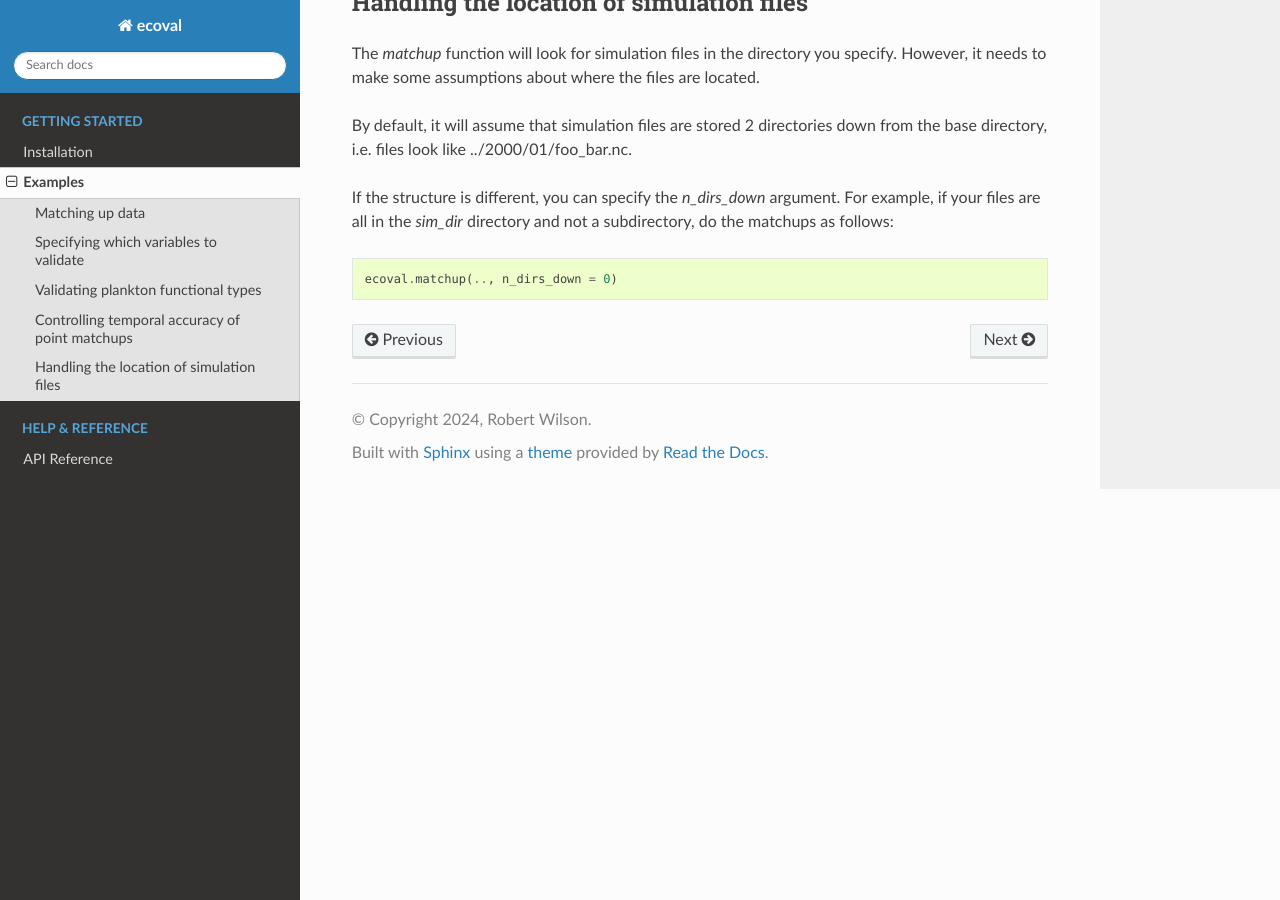
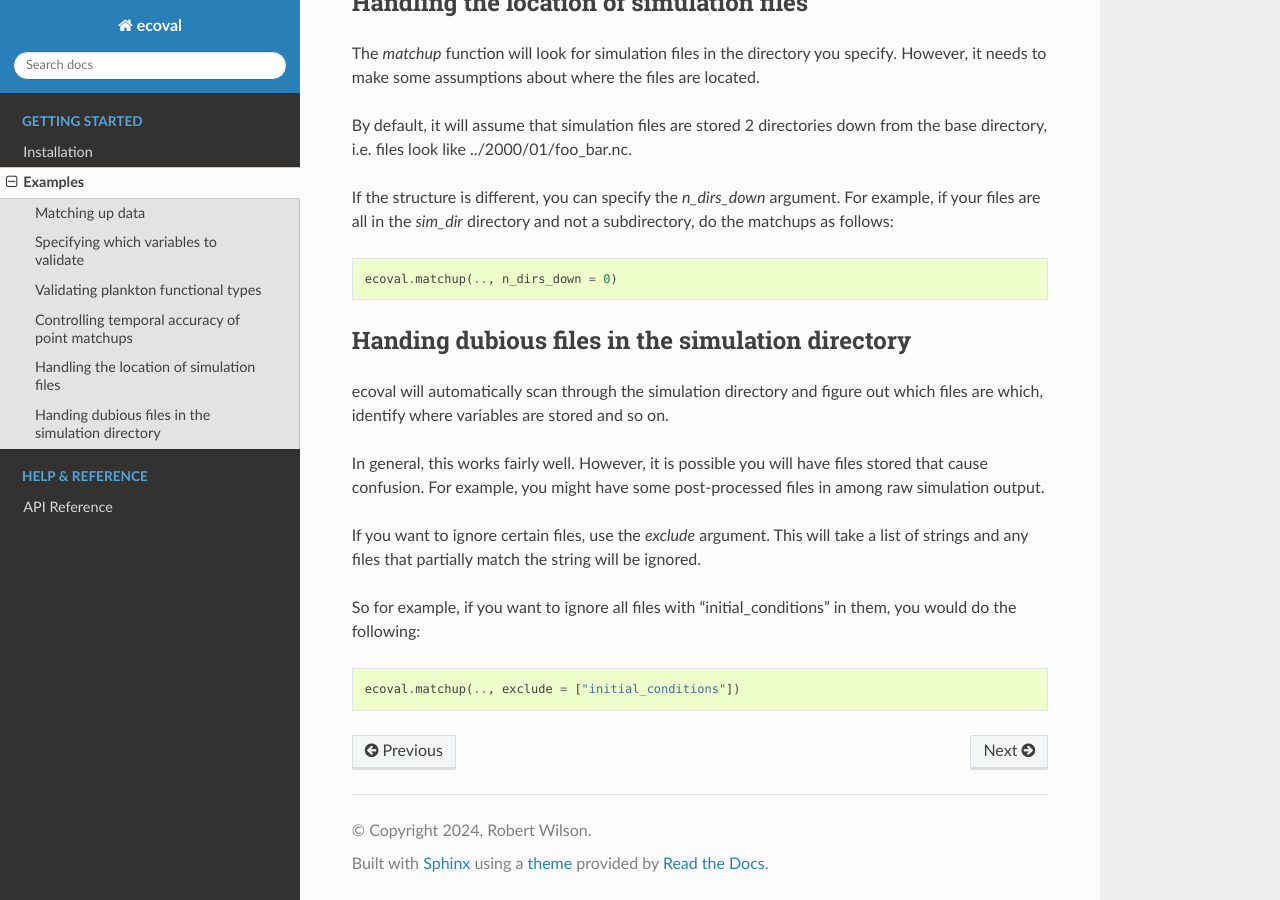
Before and after one commit to pmlmodelling/ecoval, a Sphinx documentation site: the page built from docs/source/examples.rst, in a window 1280 px wide and 900 px high, scrolled down 1925 px. Built offline with Sphinx 7.4.7 and the Read the Docs theme 3.1.0, drawn with Linux system fonts in a browser that asks for light colours.

Commit message:
add dubious file handling

```diff
--- a/docs/source/examples.rst
+++ b/docs/source/examples.rst
@@ -87,3 +87,18 @@ If the structure is different, you can specify the `n_dirs_down` argument. For e
 .. code:: ipython3
 
    ecoval.matchup(.., n_dirs_down = 0)
+
+Handing dubious files in the simulation directory
+------------------------------------------------
+
+ecoval will automatically scan through the simulation directory and figure out which files are which, identify where variables are stored and so on.
+
+In general, this works fairly well. However, it is possible you will have files stored that cause confusion. For example, you might have some post-processed files in among raw simulation output.
+
+If you want to ignore certain files, use the `exclude` argument. This will take a list of strings and any files that partially match the string will be ignored.
+
+So for example, if you want to ignore all files with "initial_conditions" in them, you would do the following:
+
+.. code:: ipython3
+
+   ecoval.matchup(.., exclude = ["initial_conditions"])
```
